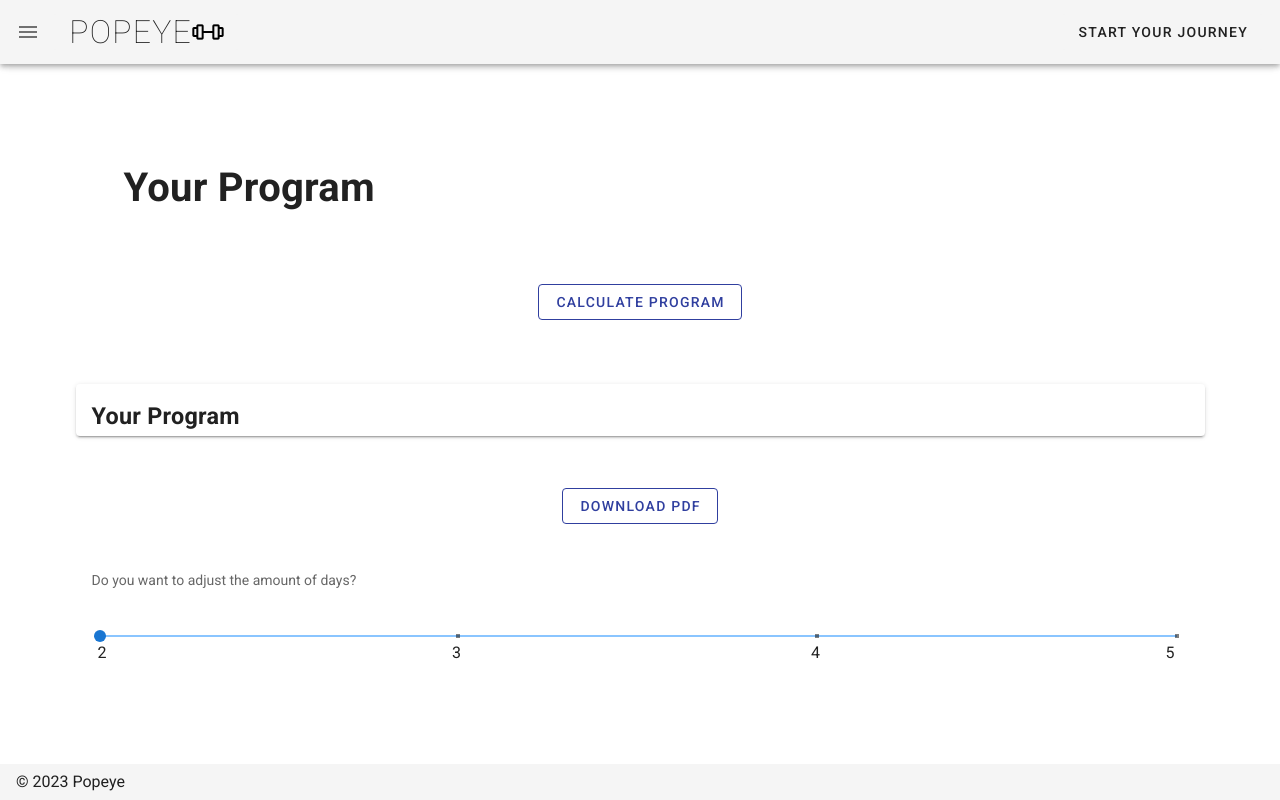
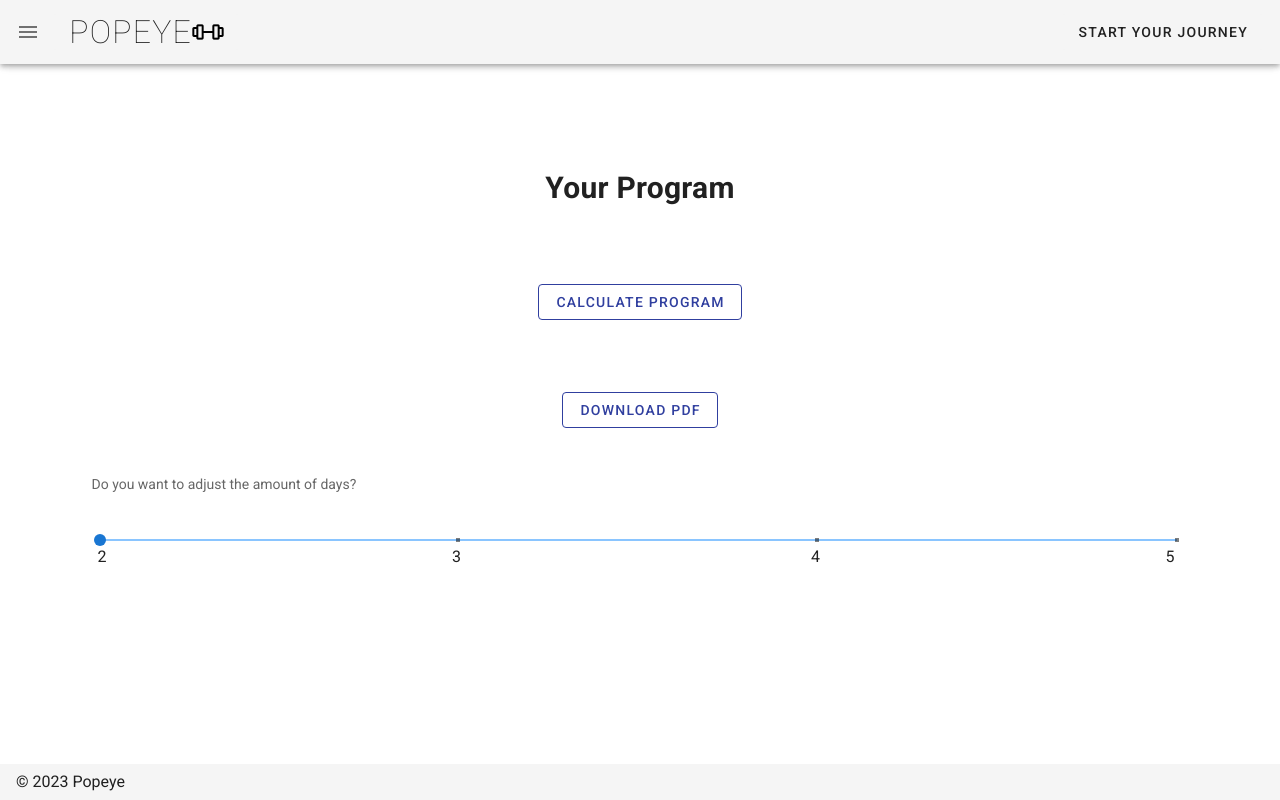
Before and after one commit to patrik-16/popeye, a Nuxt app in the folder frontend/: page /program in a window 1280 px wide. Built offline with nearby package versions, Linux system fonts and the light colour scheme.

Commit message:
with bodyparts

```diff
--- a/frontend/pages/program.vue
+++ b/frontend/pages/program.vue
@@ -4,10 +4,10 @@
       flat
       color="transparent"
     >
-      <v-card-title align="center">
-        <h1 class="distance">
+      <v-card-title align="center" class="justify-center">
+        <h2 class="distance">
           Your Program
-        </h1>
+        </h2>
       </v-card-title>
       <v-btn
         class="distance"
@@ -19,13 +19,6 @@
         Calculate Program
       </v-btn>
       <v-card>
-        <v-card-title
-          align="center"
-          justify="center"
-          class="upperContainer"
-        >
-          <h3> Your Program </h3>
-        </v-card-title>
         <!--<dayProgram :programJSON="programJSON"></dayProgram>-->
         <div>
           <v-row
```
